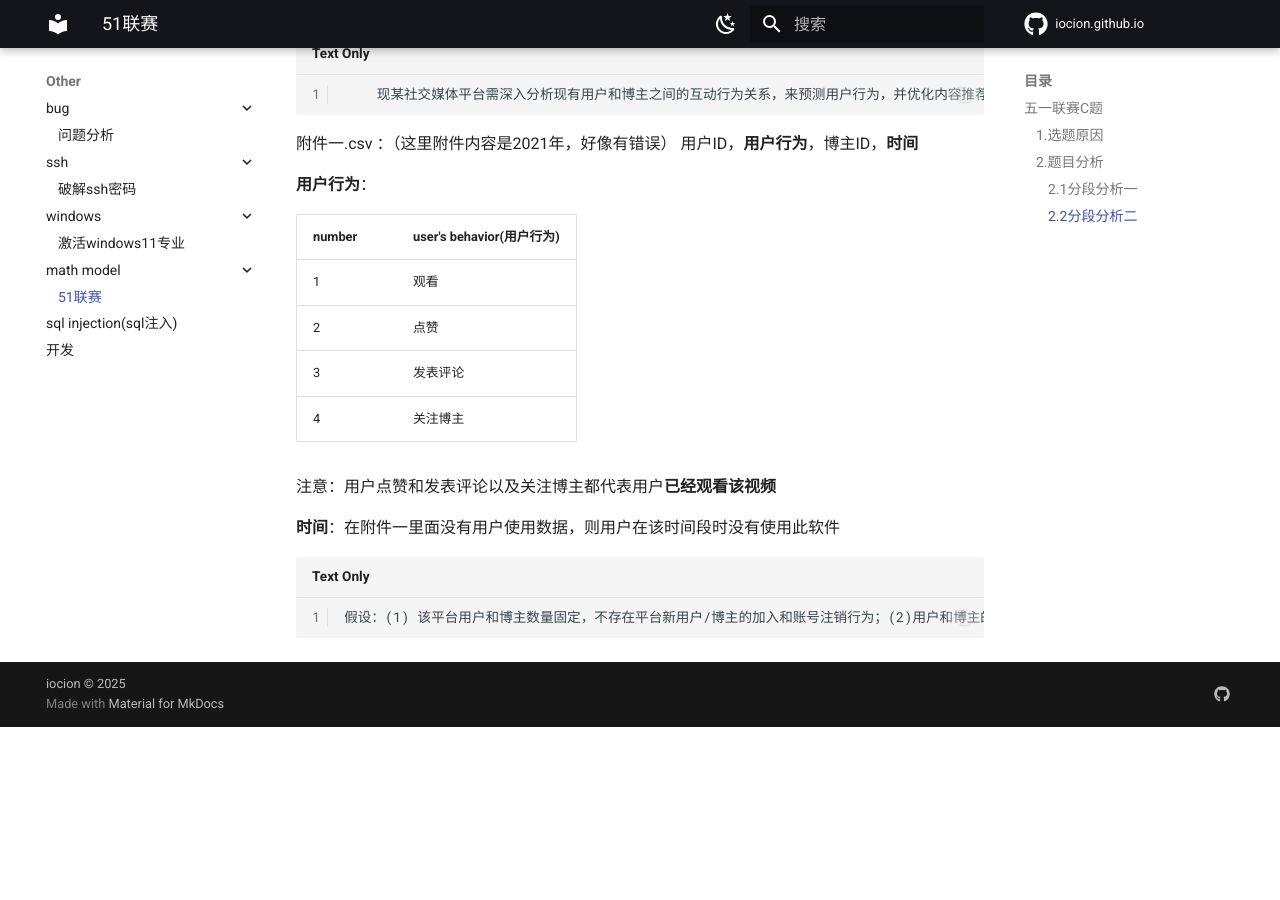
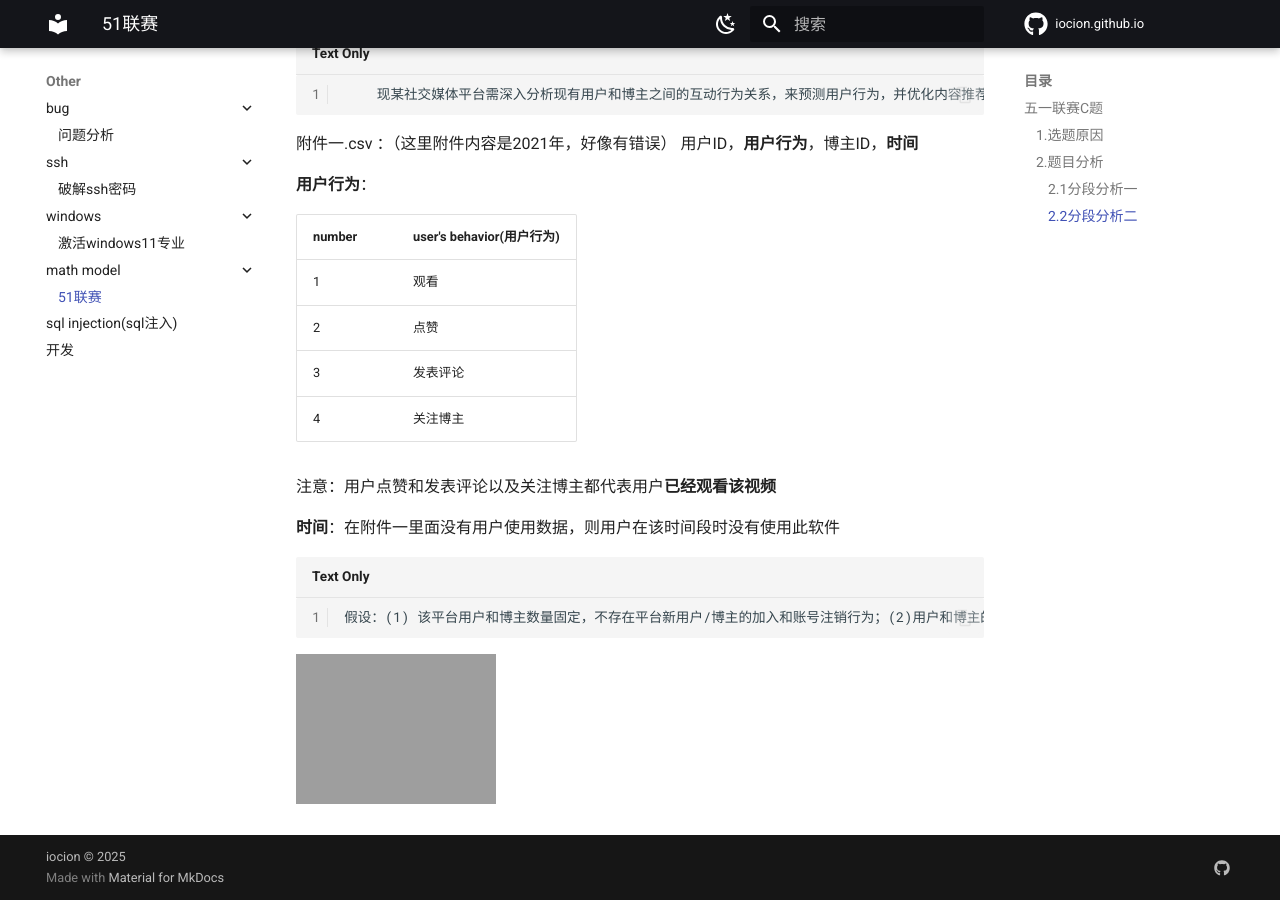
Before and after one commit to iocion/iocion.github.io, an MkDocs documentation site: the page built from docs/Other/math model/51联赛.md, in a window 1280 px wide and 900 px high, scrolled down 869 px. Built offline with MkDocs 1.6.1 and Material for MkDocs 9.7.7, drawn with Linux system fonts in a browser that asks for light colours; nearby versions of some CDN libraries; library files that are not in the unit come from our copies; comment, search, counter and statistics services are not loaded; before the commit the page ends 1596 px from its top, so only the background shows below that.

````diff
--- a/docs/Other/math model/51联赛.md
+++ b/docs/Other/math model/51联赛.md
@@ -53,3 +53,5 @@
 ```txt
 假设：(1) 该平台用户和博主数量固定，不存在平台新用户/博主的加入和账号注销行为；(2)用户和博主的互动关系建立后不再变化，即平台中用户不存在取消点赞、删除评论、取消关注的行为。请结合附件数据，建立数学模型，解决下列问题。
 ```
+
+<img src="https://iocion.github.io/image-bed/image/51.png" alt="image-20250428182724646" style="zoom:50%;" />
````
Also changed, not shown: docs/Git/Git使用笔记.md (line endings or trailing spaces).
